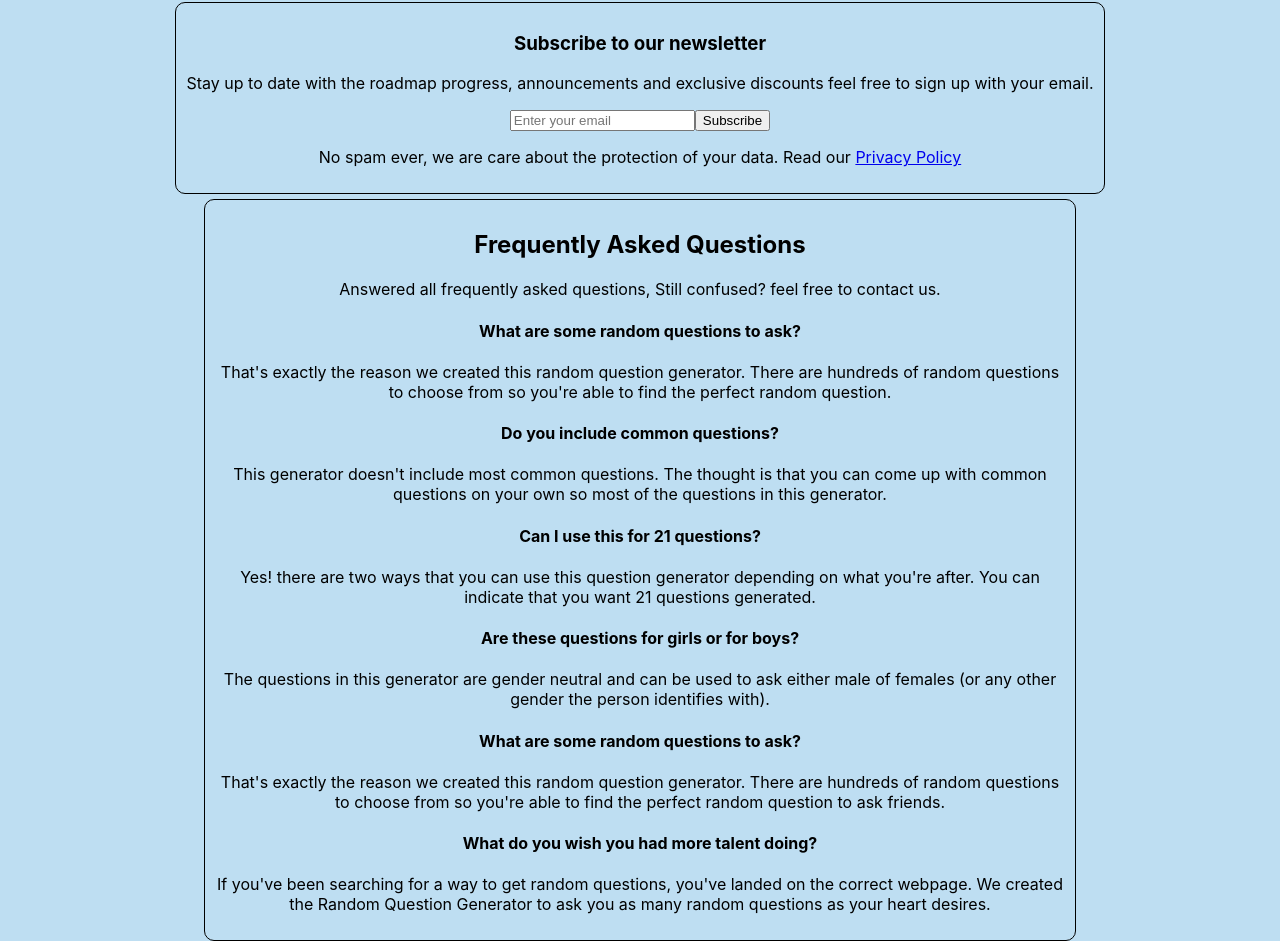
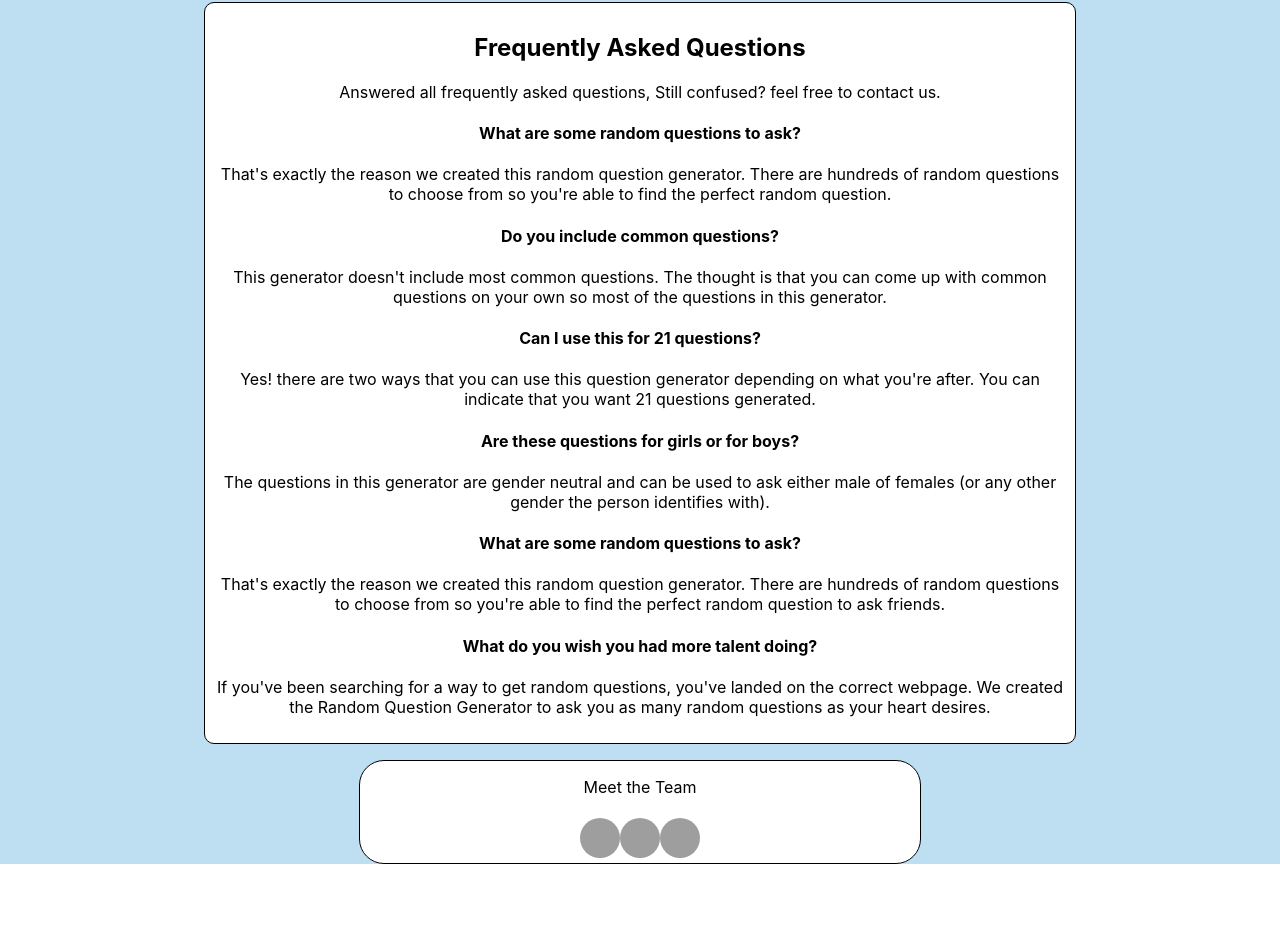
Before and after one commit to JohnFeola/MoviesApp, a React (Create React App) app: page /contactus in a window 1280 px wide. Shown: the part 131-1072 px from the top of the page. After the commit the page ends 995 px from the top, so only its background shows below. Built offline with nearby package versions, Linux system fonts and the light colour scheme; grey boxes are pictures that could not be loaded.

Commit message:
Added Sign-In page (via MUI) & changed FAQ CSS

```diff
--- a/package.json
+++ b/package.json
@@ -3,6 +3,10 @@
   "version": "0.1.0",
   "private": true,
   "dependencies": {
+    "@emotion/react": "^11.11.0",
+    "@emotion/styled": "^11.11.0",
+    "@mui/icons-material": "^5.11.16",
+    "@mui/material": "^5.13.3",
     "@reduxjs/toolkit": "^1.9.5",
     "@testing-library/jest-dom": "^5.16.5",
     "@testing-library/react": "^13.4.0",
@@ -16,6 +20,7 @@
     "react-youtube": "^10.1.0",
     "redux": "^4.2.1",
     "tailwindcss": "^3.3.2",
+    "typescript": "^5.0.4",
     "web-vitals": "^2.1.4"
   },
   "scripts": {
--- a/src/App.js
+++ b/src/App.js
@@ -9,6 +9,7 @@ import MovieSearch from './Components/Search';
 import {Provider} from 'react-redux'
 import store from './store2';
 import MovieList from './Components/MovieList';
+import SignInSide from './Components/SignInSide';
 
 function App() {
   return (
@@ -22,6 +23,7 @@ function App() {
               <Route path='/searchmovies' element={<MovieSearch/>}/>
               <Route path='/movielist' element={<MovieList/>}/>
               <Route path='/contactus' element={<Contactus/>}/>
+              <Route path='/signin' element={<SignInSide />}/>
           </Routes>
       </Router>
     </div>
--- a/src/Components/ContactUs.css
+++ b/src/Components/ContactUs.css
@@ -11,6 +11,25 @@
     text-align: center;
     padding: 10px;
 }
+
+.contact-team{
+    display: flex;
+    flex-direction: row;
+    margin-top: 5px;
+    padding: 5px;
+    border-radius: 5px;
+    width: 550px;
+    /* align-items: center; */
+    justify-content: center;
+}
+
+.contact-meet{
+    margin-top: 16px;
+    border: 1px solid black;
+    border-radius: 25px;
+}
+
+
 
 .contact{
     background-color: rgb(190, 222, 242);
@@ -28,4 +47,15 @@
     border-radius: 10px;
     width: 850px;
     padding: 10px;
+    background-color: white;
 }
+
+
+.contact-component{
+    background-color: white;
+}
+
+
+.contact-meet{
+    background-color: white;
+}
--- a/src/Components/Contactus.jsx
+++ b/src/Components/Contactus.jsx
@@ -1,106 +1,76 @@
-import React from 'react'
-import './ContactUs.css'
+import React from "react";
+import "./ContactUs.css";
+import { Avatar } from "@mui/material";
 
 const Contactus = () => {
   const faqsList = [
     {
       q: "What are some random questions to ask?",
-        a: "That's exactly the reason we created this random question generator. There are hundreds of random questions to choose from so you're able to find the perfect random question."
+      a: "That's exactly the reason we created this random question generator. There are hundreds of random questions to choose from so you're able to find the perfect random question.",
     },
     {
       q: "Do you include common questions?",
-        a: "This generator doesn't include most common questions. The thought is that you can come up with common questions on your own so most of the questions in this generator."
+      a: "This generator doesn't include most common questions. The thought is that you can come up with common questions on your own so most of the questions in this generator.",
     },
     {
       q: "Can I use this for 21 questions?",
-        a: "Yes! there are two ways that you can use this question generator depending on what you're after. You can indicate that you want 21 questions generated."
+      a: "Yes! there are two ways that you can use this question generator depending on what you're after. You can indicate that you want 21 questions generated.",
     },
     {
       q: "Are these questions for girls or for boys?",
-        a: "The questions in this generator are gender neutral and can be used to ask either male of females (or any other gender the person identifies with)."
+      a: "The questions in this generator are gender neutral and can be used to ask either male of females (or any other gender the person identifies with).",
     },
     {
       q: "What are some random questions to ask?",
-        a: "That's exactly the reason we created this random question generator. There are hundreds of random questions to choose from so you're able to find the perfect random question to ask friends."
+      a: "That's exactly the reason we created this random question generator. There are hundreds of random questions to choose from so you're able to find the perfect random question to ask friends.",
     },
     {
       q: "What do you wish you had more talent doing?",
-        a: "If you've been searching for a way to get random questions, you've landed on the correct webpage. We created the Random Question Generator to ask you as many random questions as your heart desires."
+      a: "If you've been searching for a way to get random questions, you've landed on the correct webpage. We created the Random Question Generator to ask you as many random questions as your heart desires.",
     },
-]
+  ];
   return (
-    <div className='contact'>
-    <div className='contact2'>
-        <div className='contact-component'>
-        <section className=" py-14 max-w-screen-xl mx-auto">
-            <div className="relative overflow-hidden mx-4 px-4 py-14 rounded-2xl bg-blue-600 md:px-8 md:mx-8">
-                <div className="relative z-10 max-w-xl mx-auto sm:text-center">
-                    <div className="space-y-3">
-
-                        <h3 className="text-3xl text-white font-bold">
-                            Subscribe to our newsletter
-                        </h3>
-                        <p className="text-blue-100 leading-relaxed">
-                            Stay up to date with the roadmap progress, announcements and exclusive discounts feel free to sign up with your email.
-                        </p>
-                    </div>
-                    <div className="mt-6">
-                        <form
-                            onSubmit={(e) => e.preventDefault()}
-                            className="flex items-center justify-center bg-white rounded-lg p-1 sm:max-w-md sm:mx-auto">
-                            <input
-                                type="email"
-                                placeholder="Enter your email"
-                                className="text-gray-500 w-full p-2 outline-none"
-                            />
-                            <button
-                                className="p-2 px-3 rounded-lg font-medium text-white bg-blue-600 hover:bg-blue-500 active:bg-blue-700 duration-150 outline-none shadow-md focus:shadow-none sm:px-4"
-                            >
-                                Subscribe
-                            </button>
-                        </form>
-                        <p className="mt-3 max-w-lg text-[15px] text-blue-100 sm:mx-auto">
-                            No spam ever, we are care about the protection of your data.
-                            Read our <a className="underline" href="javascript:void(0)"> Privacy Policy </a>
-                        </p>
-                    </div>
-                </div>
-                <div className="absolute inset-0 w-full h-full" style={{ background: "linear-gradient(268.24deg, rgba(59, 130, 246, 0.76) 50%, rgba(59, 130, 246, 0.545528) 80.61%, rgba(55, 48, 163, 0) 117.35%)" }}></div>
-            </div>
-        </section>
-        </div>
-    </div>
-    <div className='contact3'>
+    <div className="contact">
+      <div className="contact3">
         <section className="leading-relaxed max-w-screen-xl mt-12 mx-auto px-4 md:px-8">
           <div className="space-y-3 text-center">
             <h1 className="text-3xl text-gray-800 font-semibold">
               Frequently Asked Questions
             </h1>
             <p className="text-gray-600 max-w-lg mx-auto text-lg">
-            Answered all frequently asked questions, Still confused? feel free to contact us.
+              Answered all frequently asked questions, Still confused? feel free
+              to contact us.
             </p>
           </div>
-    <div className="mt-14 gap-4 sm:grid sm:grid-cols-2 lg:grid-cols-3">
-        {
-            faqsList.map((item, idx) => (
-                <div
-                    className="space-y-3 mt-5"
-                    key={idx}
-                >
-                    <h4 className="text-xl text-gray-700 font-medium">
-                        {item.q}
-                    </h4>
-                    <p className="text-gray-500">
-                        {item.a}
-                    </p>
+          <div className="mt-14 gap-4 sm:grid sm:grid-cols-2 lg:grid-cols-3 bg:white">
+            {faqsList.map((item, idx) => (
+              <div className="space-y-3 mt-5" key={idx}>
+                <h4 className="text-xl text-gray-700 font-medium">{item.q}</h4>
+                <p className="text-gray-500">{item.a}</p>
               </div>
-            ))
-        }
+            ))}
           </div>
         </section>
       </div>
+      <div className="contact-meet">
+        <p>Meet the Team</p>
+        <div className="contact-team">
+          <Avatar
+            alt="Remy Sharp"
+            src="https://yt3.ggpht.com/-5PREDVCEGPE/AAAAAAAAAAI/AAAAAAAAAAA/MhRKxNR7YQ8/s900-c-k-no/photo.jpg"
+          />
+          <Avatar
+            alt="Travis Howard"
+            src="https://yt3.ggpht.com/-5PREDVCEGPE/AAAAAAAAAAI/AAAAAAAAAAA/MhRKxNR7YQ8/s900-c-k-no/photo.jpg"
+          />
+          <Avatar
+            alt="Cindy Baker"
+            src="https://yt3.ggpht.com/-5PREDVCEGPE/AAAAAAAAAAI/AAAAAAAAAAA/MhRKxNR7YQ8/s900-c-k-no/photo.jpg"
+          />
         </div>
-  )
-}
+      </div>
+    </div>
+  );
+};
 
-export default Contactus
+export default Contactus;
--- a/src/Components/Navbar.jsx
+++ b/src/Components/Navbar.jsx
@@ -30,9 +30,11 @@ const Navbar = (props) => {
                 <NavLink to='/movielist' className='nav-link' activeClassName="active" >My List ({movieCount})</NavLink>
             </li>
             <li className='nav-item'>
-                <NavLink to='/contactus' className='nav-link' activeClassName="active" >Contact us</NavLink>
+                <NavLink to='/contactus' className='nav-link' activeClassName="active" >FAQ</NavLink>
             </li>
-
+            <li className='nav-item'>
+                <NavLink to='/signin' className='nav-link' activeClassName="active" >Sign In</NavLink>
+            </li>
         </ul>
     </nav>
   )
--- /dev/null
+++ b/src/Components/SignInSide.js
@@ -0,0 +1,136 @@
+import * as React from 'react';
+import Avatar from '@mui/material/Avatar';
+import Button from '@mui/material/Button';
+import CssBaseline from '@mui/material/CssBaseline';
+import TextField from '@mui/material/TextField';
+import FormControlLabel from '@mui/material/FormControlLabel';
+import Checkbox from '@mui/material/Checkbox';
+import Link from '@mui/material/Link';
+import Paper from '@mui/material/Paper';
+import Box from '@mui/material/Box';
+import Grid from '@mui/material/Grid';
+import LockOutlinedIcon from '@mui/icons-material/LockOutlined';
+import Typography from '@mui/material/Typography';
+import { createTheme, ThemeProvider } from '@mui/material/styles';
+import { useNavigate } from 'react-router-dom';
+
+function Copyright(props) {
+  return (
+    <Typography variant="body2" color="text.secondary" align="center" {...props}>
+      {'Copyright © '}
+      <Link color="inherit" href="https://mui.com/">
+        Movies.com
+      </Link>{' '}
+      {new Date().getFullYear()}
+      {'.'}
+    </Typography>
+  );
+}
+
+// TODO remove, this demo shouldn't need to reset the theme.
+
+const defaultTheme = createTheme();
+
+export default function SignInSide() {
+  const handleSubmit = (event) => {
+    event.preventDefault();
+    const data = new FormData(event.currentTarget);
+    console.log({
+      email: data.get('email'),
+      password: data.get('password'),
+    });
+  };
+  const navigate = useNavigate();
+
+
+  return (
+
+    <ThemeProvider theme={defaultTheme}>
+      <Grid container component="main" sx={{ height: '100vh' }}>
+        {/* <CssBaseline />   removed for consistency */}
+        <Grid
+          item
+          xs={false}
+          sm={4}
+          md={7}
+          sx={{
+            // backgroundImage: 'url(https://source.unsplash.com/random?wallpapers)',
+            backgroundImage: 'url(https://www.filmmakersacademy.com/wp-content/uploads/2020/01/EOQ_tMzWAAIWpoV-1030x692.jpg)',
+
+            backgroundRepeat: 'no-repeat',
+            backgroundColor: (t) =>
+              t.palette.mode === 'light' ? t.palette.grey[50] : t.palette.grey[900],
+            backgroundSize: 'cover',
+            backgroundPosition: 'center',
+          }}
+        />
+        <Grid item xs={12} sm={8} md={5} component={Paper} elevation={6} square>
+          <Box
+            sx={{
+              my: 8,
+              mx: 4,
+              display: 'flex',
+              flexDirection: 'column',
+              alignItems: 'center',
+            }}
+          >
+            <Avatar sx={{ m: 1, bgcolor: 'rgb(102, 196, 255)' }}>
+              <LockOutlinedIcon />
+            </Avatar>
+            <Typography component="h1" variant="h5">
+              Sign in to Movies.com
+            </Typography>
+            <Box component="form" noValidate onSubmit={handleSubmit} sx={{ mt: 1 }}>
+              <TextField
+                margin="normal"
+                required
+                fullWidth
+                id="email"
+                label="Email Address"
+                name="email"
+                autoComplete="email"
+                autoFocus
+              />
+              <TextField
+                margin="normal"
+                required
+                fullWidth
+                name="password"
+                label="Password"
+                type="password"
+                id="password"
+                autoComplete="current-password"
+              />
+              <FormControlLabel
+                control={<Checkbox value="remember" color="primary" />}
+                label="Remember me"
+              />
+              <Button
+                type="submit"
+                fullWidth
+                variant="contained"
+                sx={{ mt: 3, mb: 2, bgcolor:'rgb(102, 196, 255)' }}
+                onClick={()=> navigate('/')}
+              >
+                Sign In
+              </Button>
+              <Grid container>
+                <Grid item xs>
+                  <Link href="#" variant="body2">
+                    Forgot password?
+                  </Link>
+                </Grid>
+                <Grid item>
+                  <Link href="#" variant="body2">
+                    {"Don't have an account? Sign Up"}
+                  </Link>
+                </Grid>
+              </Grid>
+              <Copyright sx={{ mt: 5 }} />
+            </Box>
+          </Box>
+        </Grid>
+      </Grid>
+    </ThemeProvider>
+  );
+}
```
Also changed, not shown: 1 other file (tests, documents, lock files or other folders). Lines whose indentation alone changed are shown as unchanged.
